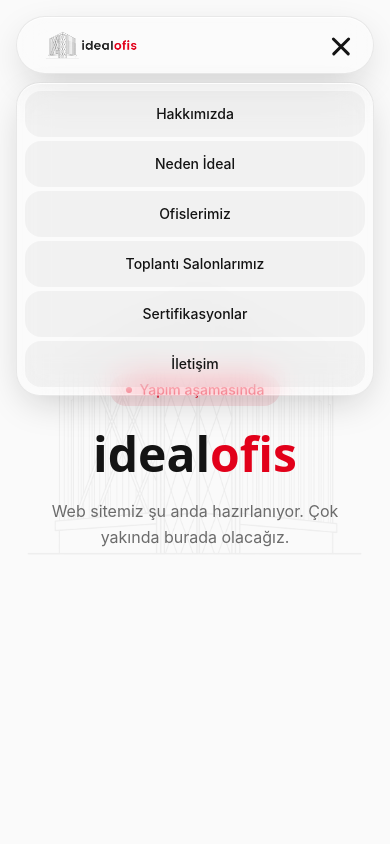
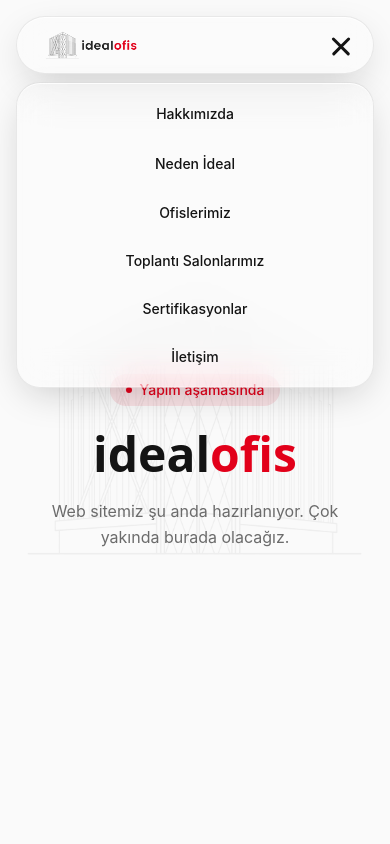
Before and after one commit to JackTR99/idealofis-website, a React (Vite) app: page / in a window 390 px wide. Both pictures are taken after a click on the button "Menü". Shown: the top 844 px of the page. Built offline with nearby package versions, Linux system fonts and the light colour scheme.

Commit message:
Mobil menü: kalıcı gri kaldırıldı — gri yalnızca animasyon sırasında
Co-Authored-By: Claude Opus 4.8 <noreply@anthropic.com>

```diff
--- a/src/components/FloatingNav.tsx
+++ b/src/components/FloatingNav.tsx
@@ -102,7 +102,7 @@ export default function FloatingNav() {
                     animate={{
                       width: '100%',
                       height: 46,
-                      backgroundColor: 'rgba(20,20,20,0.04)',
+                      backgroundColor: 'rgba(20,20,20,0)',
                       borderRadius: 16,
                       transition: { duration: 0.42, ease: 'easeOut', delay: 0.18 + i * 0.16 },
                     }}
@@ -137,7 +137,7 @@ export default function FloatingNav() {
                     to={p.path}
                     onClick={() => setOpen(false)}
                     className={({ isActive }) =>
-                      `flex h-[46px] items-center justify-center rounded-2xl bg-[rgba(20,20,20,0.04)] px-4 text-sm font-medium transition-colors hover:bg-[rgba(20,20,20,0.08)] ${
+                      `block rounded-2xl px-4 py-3 text-center text-sm font-medium transition-colors hover:bg-[rgba(20,20,20,0.05)] ${
                         isActive ? 'text-brand' : 'text-ink'
                       }`
                     }
```
